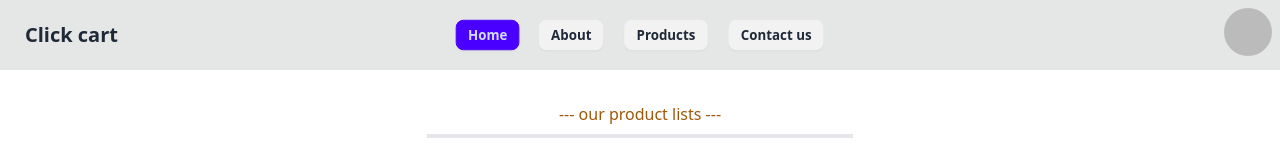
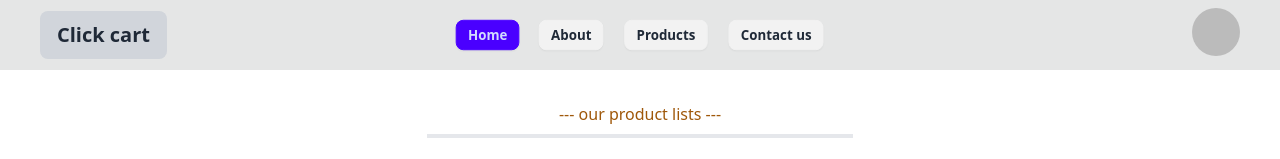
Before and after one commit to Merajul09/ClickCart, a React (Vite) app: page / in a window 1280 px wide. Shown: the top 159 px of the page. Built offline with nearby package versions, Linux system fonts and the light colour scheme; no server answers; sample sign-in values are in the browser's storage.

Commit message:
fixing home page data

```diff
--- a/src/components/NavBar.jsx
+++ b/src/components/NavBar.jsx
@@ -41,7 +41,7 @@ const NavBar = () => {
     </div>
   );
   return (
-    <div className="navbar bg-base-300">
+    <div className="navbar bg-base-300 px-10">
       <div className="navbar-start">
         <div className="dropdown">
           <div tabIndex={0} role="button" className="btn btn-ghost lg:hidden">
@@ -67,7 +67,7 @@ const NavBar = () => {
             {links}
           </ul>
         </div>
-        <a href="/" className="btn btn-ghost text-xl">
+        <a href="/" className="btn btn-md btn-ghost text-xl bg-gray-300">
           Click cart
         </a>
       </div>
--- a/src/components/home/Categories.jsx
+++ b/src/components/home/Categories.jsx
@@ -13,7 +13,7 @@ const Categories = () => {
     <div>
       <SectionTitle subHeading={"our category lists"} heading={"categories"} />
 
-      {loading ? (
+      {loading || products === undefined ? (
         <Loader />
       ) : (
         <>
--- a/src/hooks/useProductData.jsx
+++ b/src/hooks/useProductData.jsx
@@ -10,7 +10,7 @@ const useProductData = () => {
       const res = await axios.get(`http://localhost:5000/all-products`);
       setProductData(res.data);
     };
-    if (loading) {
+    if (!loading) {
       fetchProductData();
     }
   }, [loading]);
```
